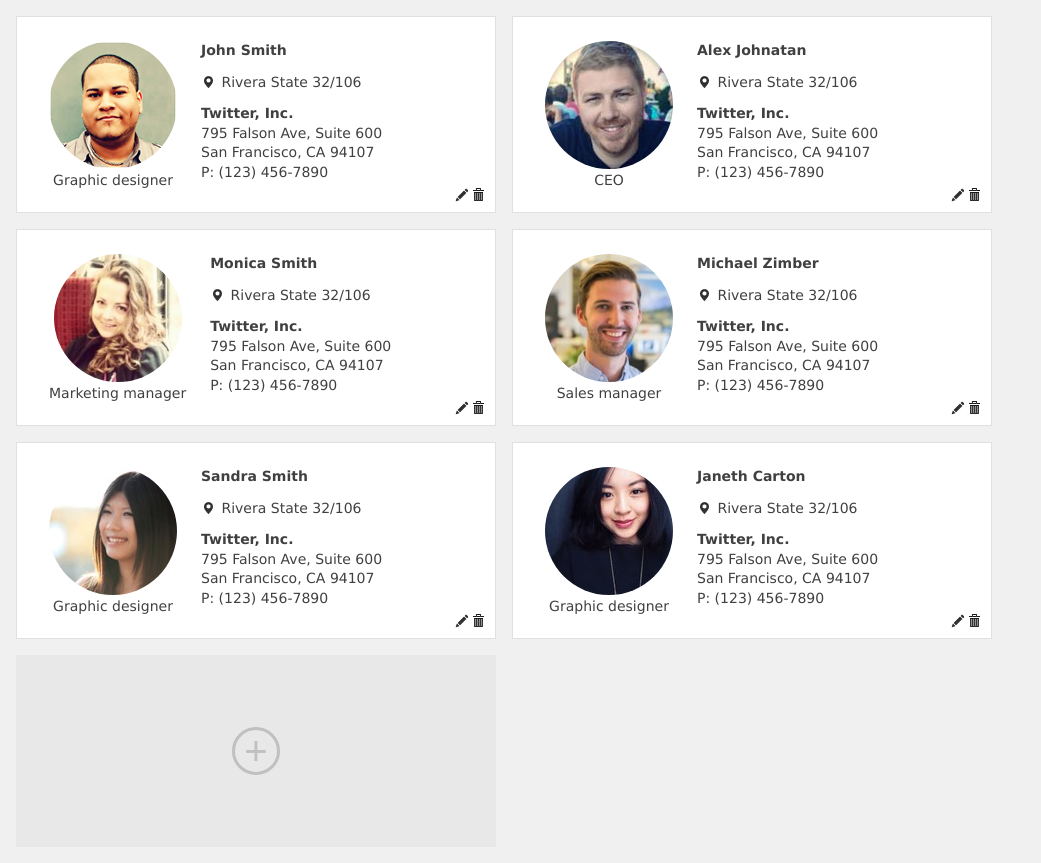
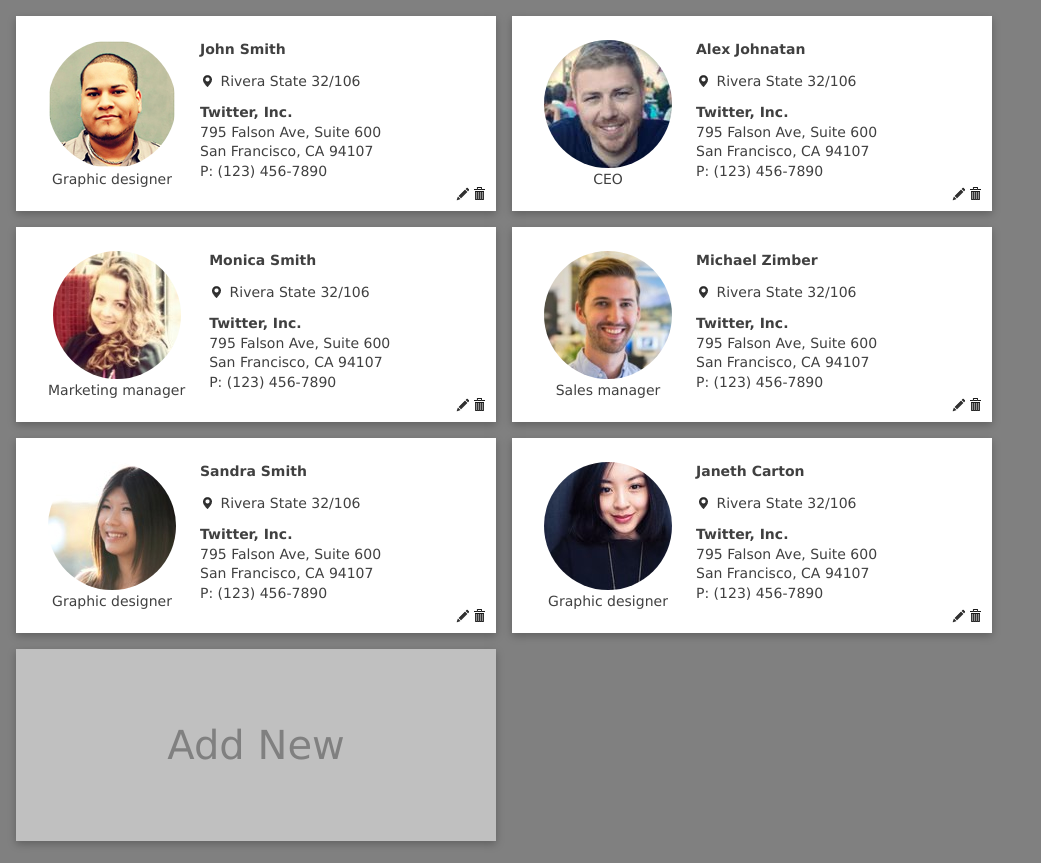
Before and after one commit to alexander-lyakhov/vue-travel-materialize, a Vue app: page / in a window 1280 px wide. Shown: the whole page, without its empty margins (0-1041 px from the left). Built offline with nearby package versions, Linux system fonts and the light colour scheme.

Commit message:
changed styles

```diff
--- a/src/App.vue
+++ b/src/App.vue
@@ -119,27 +119,23 @@ export default {
 .add-contact {
   @extend .base-card;
 
-  background: #e8e8e8;
+  background: #c0c0c0;
   border: none;
   cursor: pointer;
 
   &:after {
-    content: '+';
-    font: 2.5rem arial;
-    color: #c0c0c0;
-    border: 3px solid #c0c0c0;
-    border-radius: 50%;
+    @extend .center-center;
+
+    content: 'Add New';
+    font: 2.5rem verdana, arial;
+    color: #808080;
     display: flex;
     justify-content: center;
     align-items: center;
-    width: 3rem;
-    height: 3rem;
-    @extend .center-center;
   }
 
-  &:hover:after {
-    color: #090;
-    border-color: #090;
+  &:hover {
+    background: #c8c8c8;
   }
 }
 
--- a/src/components/contact-card.vue
+++ b/src/components/contact-card.vue
@@ -56,7 +56,6 @@ export default {
   font-size: .875rem;
   color: #404040;
   background: #fff;
-  border: 1px solid #e0e0e0;
 
   &__avatar {
     text-align: center;
--- a/src/styles/global.scss
+++ b/src/styles/global.scss
@@ -13,6 +13,7 @@
 }
 
 .base-card {
+  box-shadow: 0 3px 8px rgba(0, 0, 0, 0.25);
   display: flex;
   width: 480px;
   min-height: 192px;
--- a/src/styles/index.scss
+++ b/src/styles/index.scss
@@ -1,4 +1,4 @@
 html, body {
   font: 16px verdana;
-  background: #f0f0f0;
+  background: #808080;
 }
```
